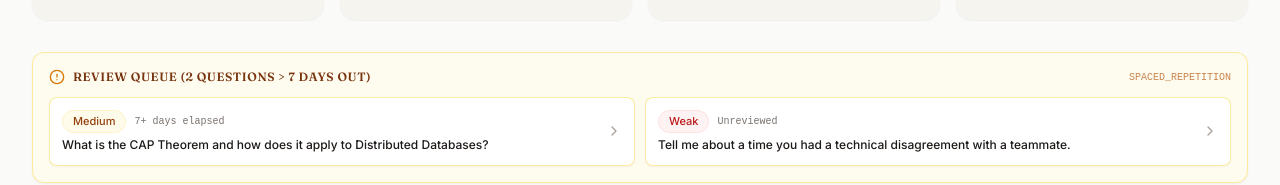
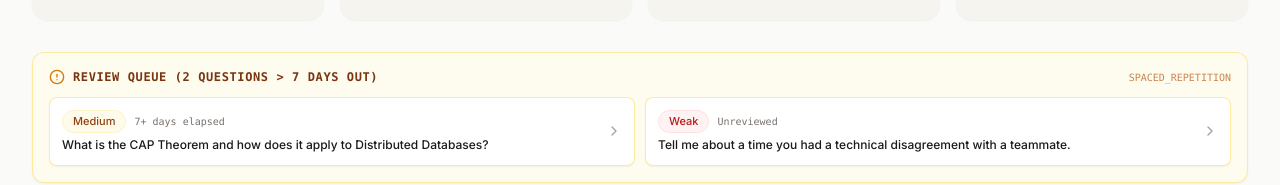
Before and after one commit to Dev-Sam99/SkillReady, a Next.js app: page / in a window 1280 px wide. Shown: the part 306-491 px from the top of the page. Built offline with nearby package versions, Linux system fonts and the light colour scheme; no server answers.

Commit message:
fix: register font-sans and font-serif in Tailwind config and clean CSS font overrides

```diff
--- a/src/app/globals.css
+++ b/src/app/globals.css
@@ -10,11 +10,6 @@
   body {
     background-color: var(--bg-app);
     color: #1c1917;
-    font-family: var(--font-sans), system-ui, sans-serif;
-  }
-
-  h1, h2, h3, .font-serif-display {
-    font-family: var(--font-serif), serif;
   }
 }
 
--- a/tailwind.config.ts
+++ b/tailwind.config.ts
@@ -9,10 +9,9 @@ const config: Config = {
   theme: {
     extend: {
       fontFamily: {
-        serif: ['var(--font-serif)', 'serif'],
-        'serif-display': ['var(--font-serif)', 'serif'],
-        sans: ['var(--font-sans)', 'system-ui', 'sans-serif'],
-        mono: ['monospace'],
+        serif: ['var(--font-serif)'],
+        'serif-display': ['var(--font-serif)'],
+        sans: ['var(--font-sans)'],
       },
     },
   },
```
